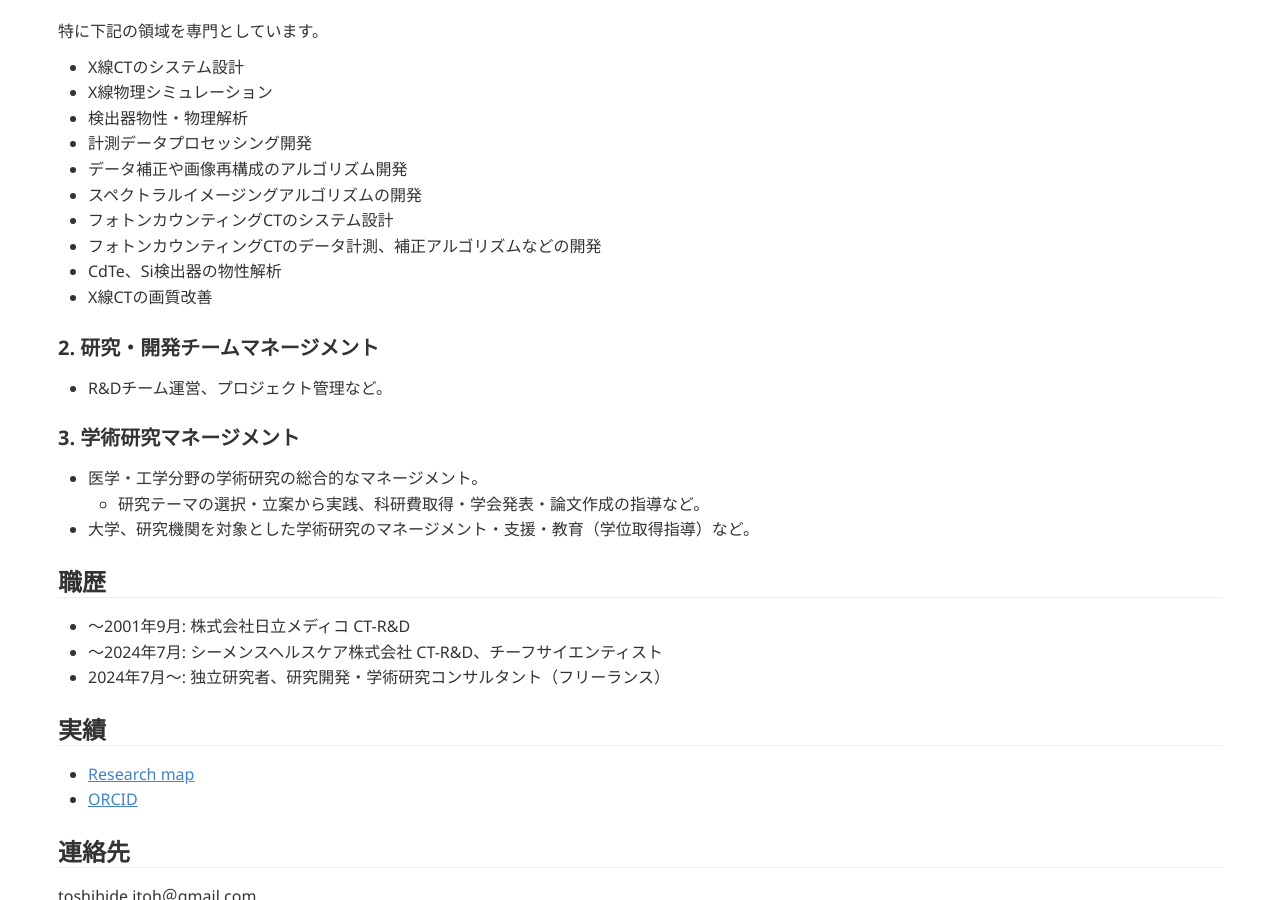
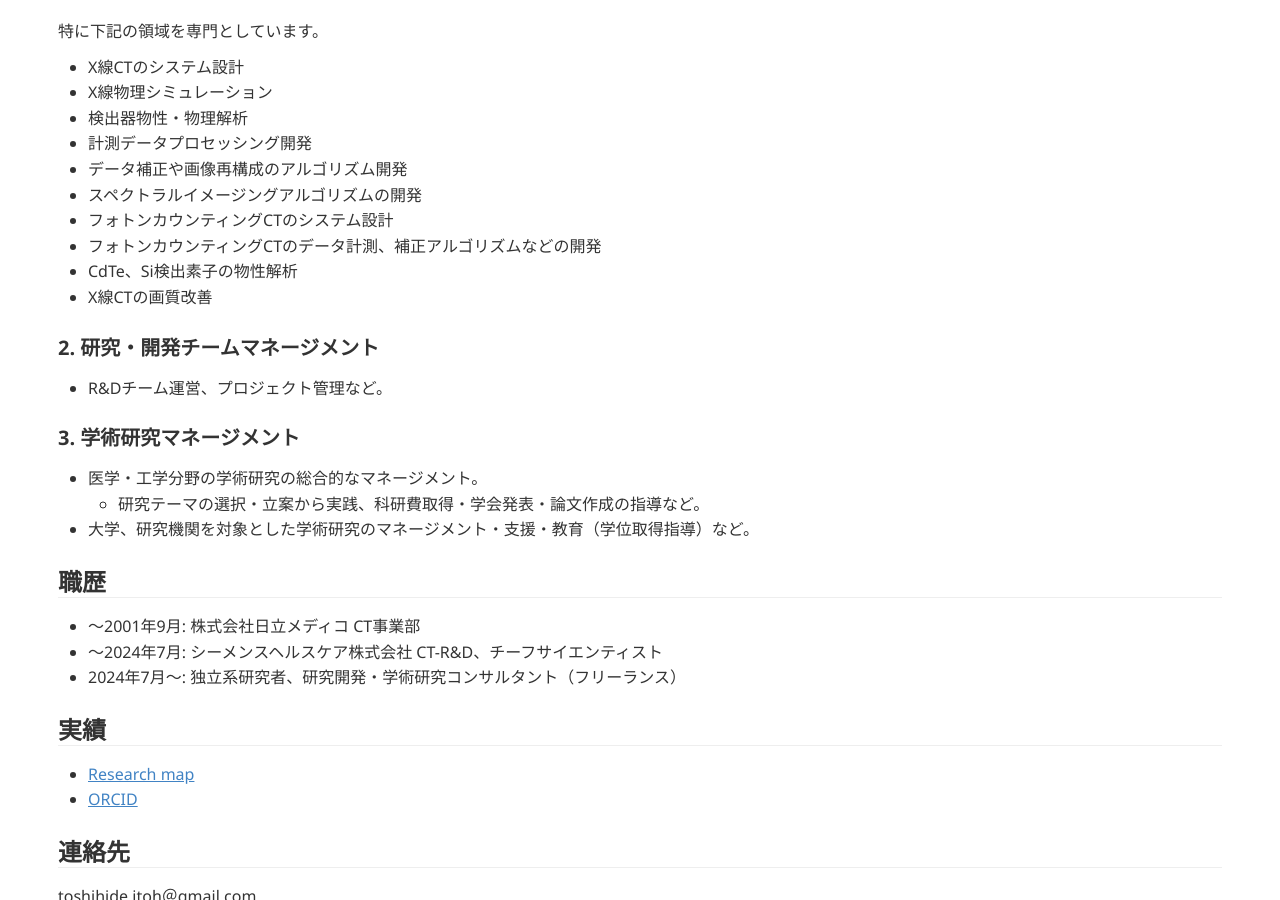
Before and after one commit to tnitoh/tnitoh.github.io, a Jekyll site: the page built from index.md, in a window 1280 px wide and 900 px high, scrolled down 766 px. Built offline with Jekyll 4.4.1, drawn with Linux system fonts in a browser that asks for light colours; Markdown is read by kramdown in place of the engine named in the settings; some of the changed text lies outside the part shown.

Commit message:
Update index.md

```diff
--- a/index.md
+++ b/index.md
@@ -7,7 +7,7 @@
 
 ![Toshihide Itoh, Ph.D.](Toshi_Itoh.png)
 
-**独立研究者 / Independent Researcher**
+**独立系研究者 / Independent Researcher**
 
 独立研究者としての活動のほか、X線CT装置、医用画像工学全般に関するコンサルティングをおこなっています。以下のような案件があれば法人・個人に関わらずご相談ください。
 
@@ -35,7 +35,7 @@
 - スペクトラルイメージングアルゴリズムの開発
 - フォトンカウンティングCTのシステム設計
 - フォトンカウンティングCTのデータ計測、補正アルゴリズムなどの開発
-- CdTe、Si検出器の物性解析
+- CdTe、Si検出素子の物性解析
 - X線CTの画質改善
 
 ### 2. 研究・開発チームマネージメント
@@ -48,9 +48,9 @@
 
 
 ## 職歴
-- 〜2001年9月: 株式会社日立メディコ CT-R&D
+- 〜2001年9月: 株式会社日立メディコ CT事業部
 - ～2024年7月: シーメンスヘルスケア株式会社 CT-R&D、チーフサイエンティスト
-- 2024年7月〜: 独立研究者、研究開発・学術研究コンサルタント（フリーランス）
+- 2024年7月〜: 独立系研究者、研究開発・学術研究コンサルタント（フリーランス）
 
 
 ## 実績
```
